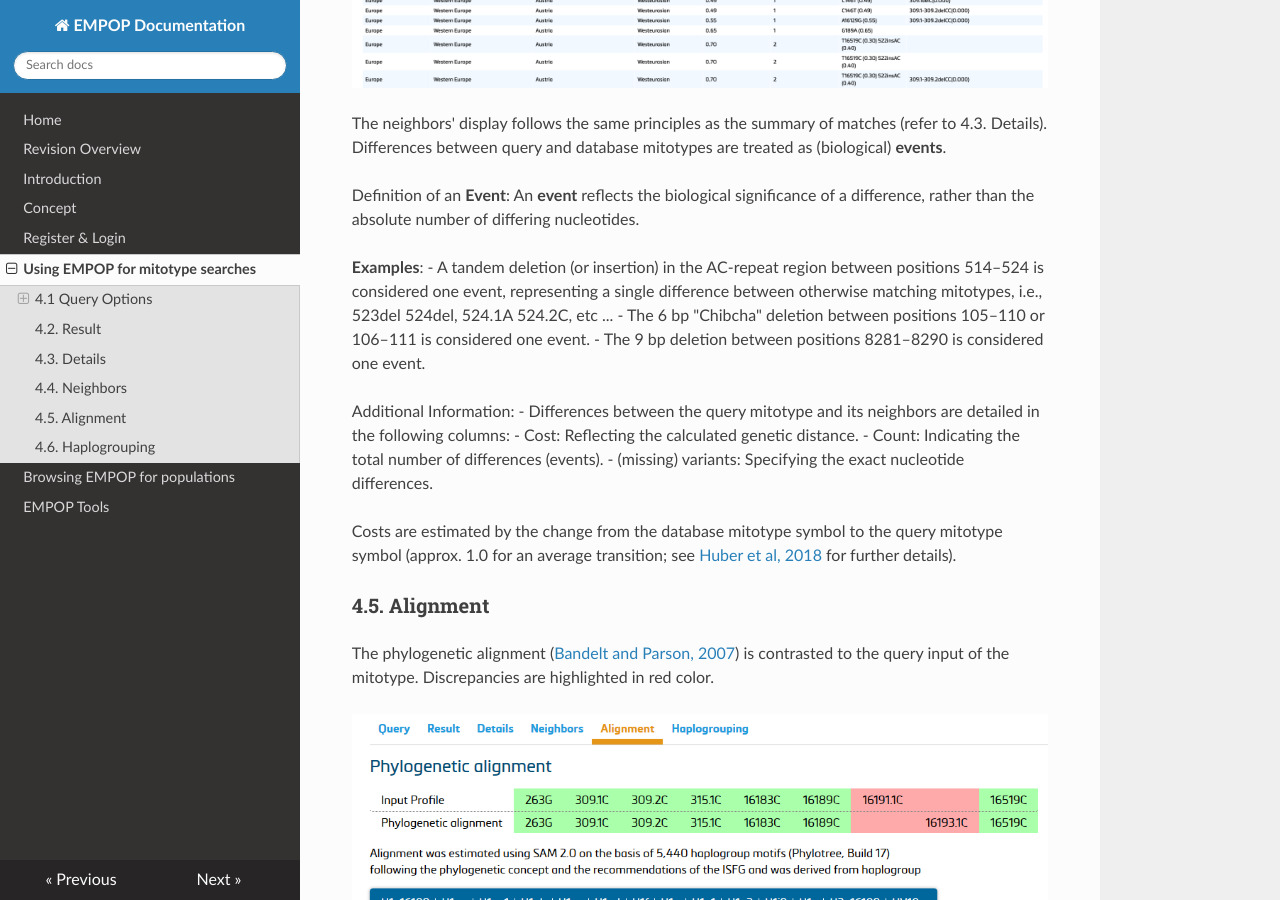
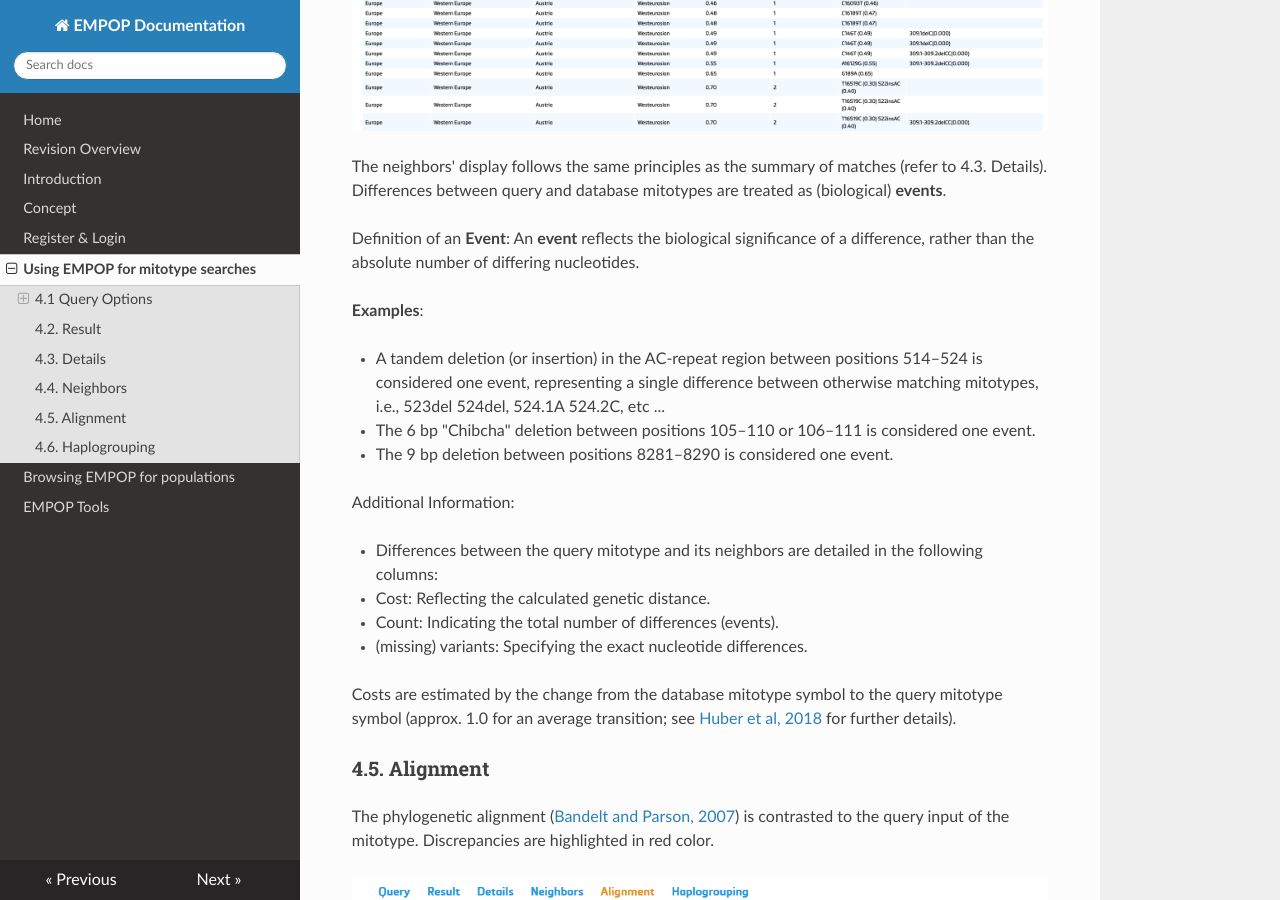
Before and after one commit to gmitirol/empop-use, an MkDocs documentation site: the page built from docs/using_empop.md, in a window 1280 px wide and 900 px high, scrolled down 7011 px. Built offline with MkDocs 1.6.1, drawn with Linux system fonts in a browser that asks for light colours; nearby versions of some CDN libraries; part of the change alters nothing that is shown; some of the changed text lies outside the part shown.

```diff
--- a/docs/using_empop.md
+++ b/docs/using_empop.md
@@ -50,6 +50,7 @@ Use this field to enter the ID of a mitotype. The search results will be linked
 
 #### 4.1.2. Ranges
 Database queries require the specification of interpretation ranges for rCRS-coded and FASTA-like string mitotypes. Commonly used ranges include
+
 - HVS-I (16024–16365),
 - HVS-II (73–340),
 - CR (16024–576),
@@ -57,10 +58,7 @@ Database queries require the specification of interpretation ranges for rCRS-cod
 
 Individual SNPs can also be queried by specifying the SNP in the range field (e.g., 3010).
 
-| :exclamation:  It is important to note that EMPOP relies on the sequence range provided by the submitting laboratory.   |
-|-----------------------------------------|
-
-As a result, these ranges may vary slightly across different submissions or populations.
+❗  It is important to note that EMPOP relies on the sequence range provided by the submitting laboratory. As a result, these ranges may vary slightly across different submissions or populations.
 
 Note that the omission of sequence information within a specified range will be interpreted as rCRS-based data. This can result in artificial recombination, potentially impacting the accuracy of analyses. Further details, see in e.g., [Bandelt et al., 2004](https://doi.org/10.1007/s00414-004-0455-2).
 
@@ -194,11 +192,13 @@ The neighbors' display follows the same principles as the summary of matches (re
 Definition of an **Event**: An **event** reflects the biological significance of a difference, rather than the absolute number of differing nucleotides.
 
 **Examples**:
+
 - A tandem deletion (or insertion) in the AC-repeat region between positions 514–524 is considered one event, representing a single difference between otherwise matching mitotypes, i.e., 523del 524del, 524.1A 524.2C, etc ...
 - The 6 bp "Chibcha" deletion between positions 105–110 or 106–111 is considered one event.
 - The 9 bp deletion between positions 8281–8290 is considered one event.
 
 Additional Information:
+
 - Differences between the query mitotype and its neighbors are detailed in the following columns:
 - Cost: Reflecting the calculated genetic distance.
 - Count: Indicating the total number of differences (events).
```
